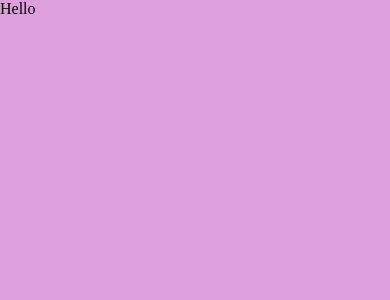
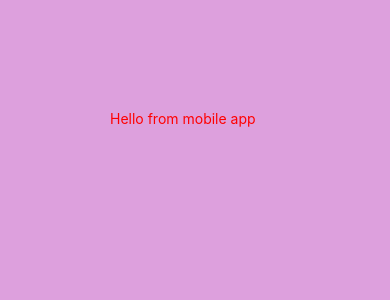
Before and after one commit to FerazAhmad1/reactNative, a React Native app in the folder coreComponents/: screen / in a window 390 px wide. Shown: the top 300 px of the page. Built offline with nearby package versions, Linux system fonts and the light colour scheme.

Commit message:
Text component

```diff
--- a/coreComponents/App.js
+++ b/coreComponents/App.js
@@ -1,5 +1,11 @@
 import { View, Text } from "react-native";
 
 export default function app() {
-  return <View style={{ flex: 1, backgroundColor: "plum" }}>Hello</View>;
+  return (
+    <View style={{ flex: 1, backgroundColor: "plum", padding: 60 }}>
+      <Text style={{ color: "red", margin: "50px" }}>
+        Hello from mobile app
+      </Text>
+    </View>
+  );
 }
```
